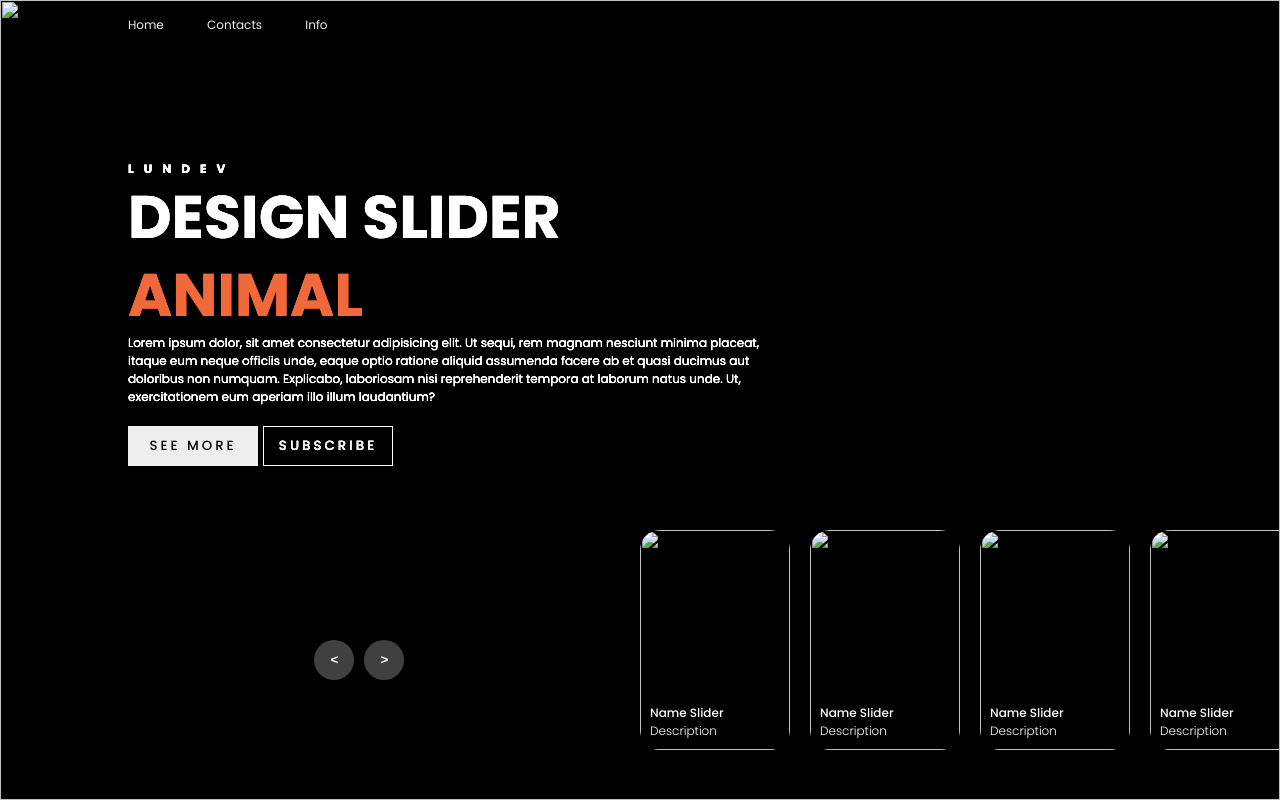
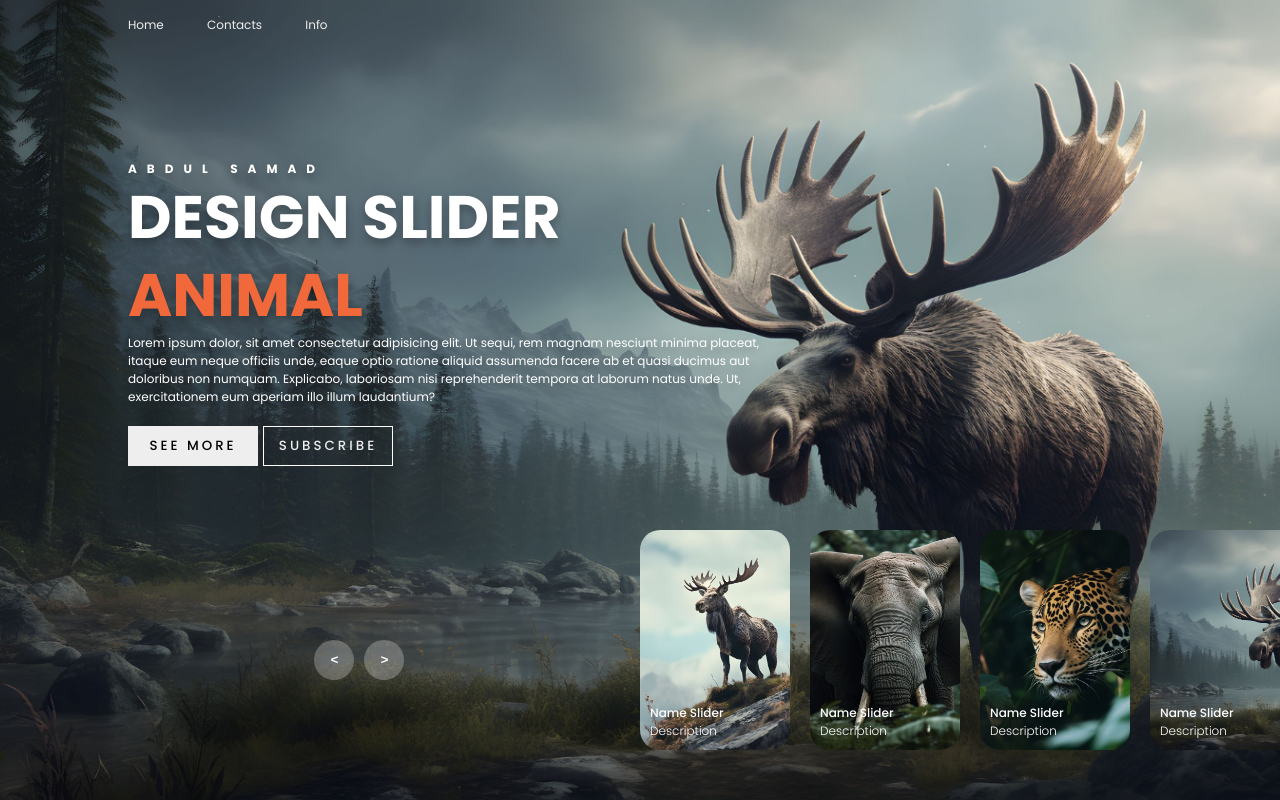
Before and after one commit to ABDULSAMADCODE/Slider_1, a plain HTML site: page index.html in a window 1280 px wide. Drawn offline with Linux system fonts and the light colour scheme.

Commit message:
Update index.html

```diff
--- a/index.html
+++ b/index.html
@@ -3,7 +3,7 @@
 <head>
     <meta charset="UTF-8">
     <meta name="viewport" content="width=device-width, initial-scale=1.0">
-    <title>Document</title>
+    <title>Slider 1</title>
     <link rel="stylesheet" href="style.css">
 </head>
 <body>
@@ -20,9 +20,9 @@
         <!-- list item -->
         <div class="list">
             <div class="item">
-                <img src="image/img1.jpg">
+                <img src="img1.jpg">
                 <div class="content">
-                    <div class="author">LUNDEV</div>
+                    <div class="author">ABDUL SAMAD</div>
                     <div class="title">DESIGN SLIDER</div>
                     <div class="topic">ANIMAL</div>
                     <div class="des">
@@ -36,9 +36,9 @@
                 </div>
             </div>
             <div class="item">
-                <img src="image/img2.jpg">
+                <img src="img2.jpg">
                 <div class="content">
-                    <div class="author">LUNDEV</div>
+                    <div class="author">ABDUL SAMAD</div>
                     <div class="title">DESIGN SLIDER</div>
                     <div class="topic">ANIMAL</div>
                     <div class="des">
@@ -51,9 +51,9 @@
                 </div>
             </div>
             <div class="item">
-                <img src="image/img3.jpg">
+                <img src="img3.jpg">
                 <div class="content">
-                    <div class="author">LUNDEV</div>
+                    <div class="author">ABDUL SAMAD</div>
                     <div class="title">DESIGN SLIDER</div>
                     <div class="topic">ANIMAL</div>
                     <div class="des">
@@ -66,9 +66,9 @@
                 </div>
             </div>
             <div class="item">
-                <img src="image/img4.jpg">
+                <img src="img4.jpg">
                 <div class="content">
-                    <div class="author">LUNDEV</div>
+                    <div class="author">ABDUL SAMAD</div>
                     <div class="title">DESIGN SLIDER</div>
                     <div class="topic">ANIMAL</div>
                     <div class="des">
@@ -84,7 +84,7 @@
         <!-- list thumnail -->
         <div class="thumbnail">
             <div class="item">
-                <img src="image/img1.jpg">
+                <img src="img1.jpg">
                 <div class="content">
                     <div class="title">
                         Name Slider
@@ -95,7 +95,7 @@
                 </div>
             </div>
             <div class="item">
-                <img src="image/img2.jpg">
+                <img src="img2.jpg">
                 <div class="content">
                     <div class="title">
                         Name Slider
@@ -106,7 +106,7 @@
                 </div>
             </div>
             <div class="item">
-                <img src="image/img3.jpg">
+                <img src="img3.jpg">
                 <div class="content">
                     <div class="title">
                         Name Slider
@@ -117,7 +117,7 @@
                 </div>
             </div>
             <div class="item">
-                <img src="image/img4.jpg">
+                <img src="img4.jpg">
                 <div class="content">
                     <div class="title">
                         Name Slider
```
